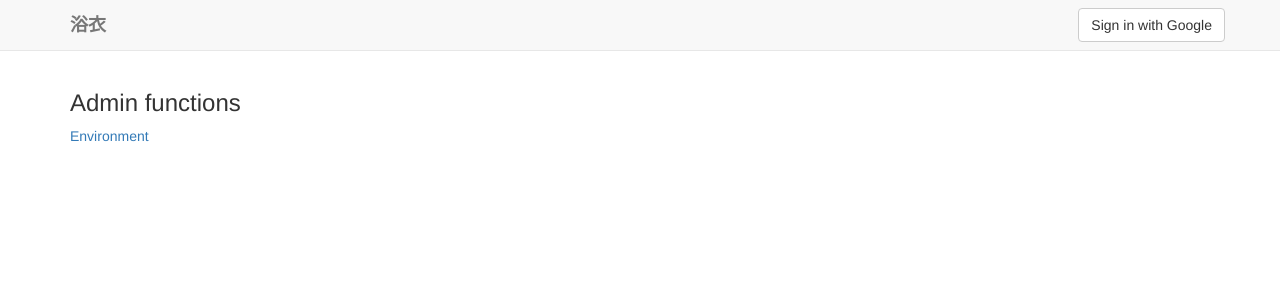
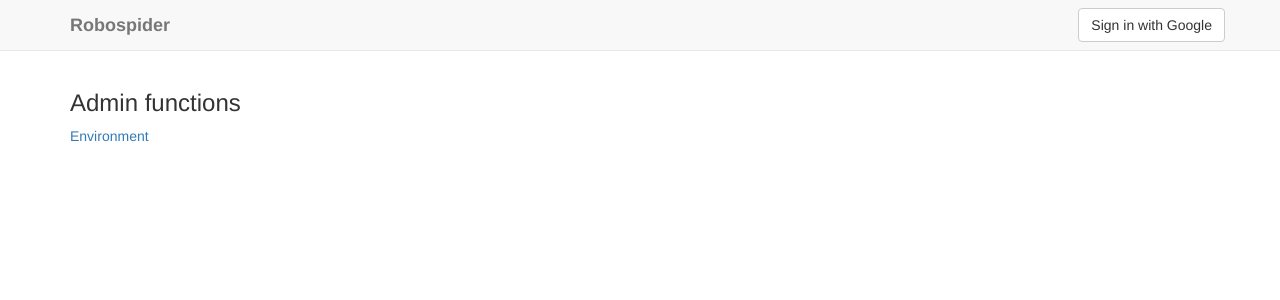
Before and after one commit to notapresent/yukata, a Python web app: template templates/admin/index.html in a window 1280 px wide. Shown: the top 300 px of the page. Run offline with Jinja, Linux system fonts and the light colour scheme; the template is opened without the code that fills it, so the values that code supplies are empty; some libraries are stand-ins or nearby versions.

Commit message:
Rename to Robospider

```diff
--- a/templates/base.html
+++ b/templates/base.html
@@ -9,7 +9,7 @@
         <meta name="author" content="">
         <link rel="icon" href="/favicon.ico">
 
-        <title>{% block title %}浴衣{% endblock %}</title>
+        <title>{% block title %}Robospider{% endblock %}</title>
 
         <link rel="stylesheet" href="//maxcdn.bootstrapcdn.com/bootstrap/3.3.4/css/bootstrap.min.css">
         <link href="/static/css/main.css" rel="stylesheet">
--- a/templates/navbar.html
+++ b/templates/navbar.html
@@ -7,7 +7,7 @@
                 <span class="icon-bar"></span>
                 <span class="icon-bar"></span>
             </button>
-            <a class="navbar-brand" href="{{ uri_for('home') }}">浴衣</a>
+            <a class="navbar-brand" href="{{ uri_for('home') }}">Robospider</a>
         </div>
         <div id="navbar" class="collapse navbar-collapse">
 
```
